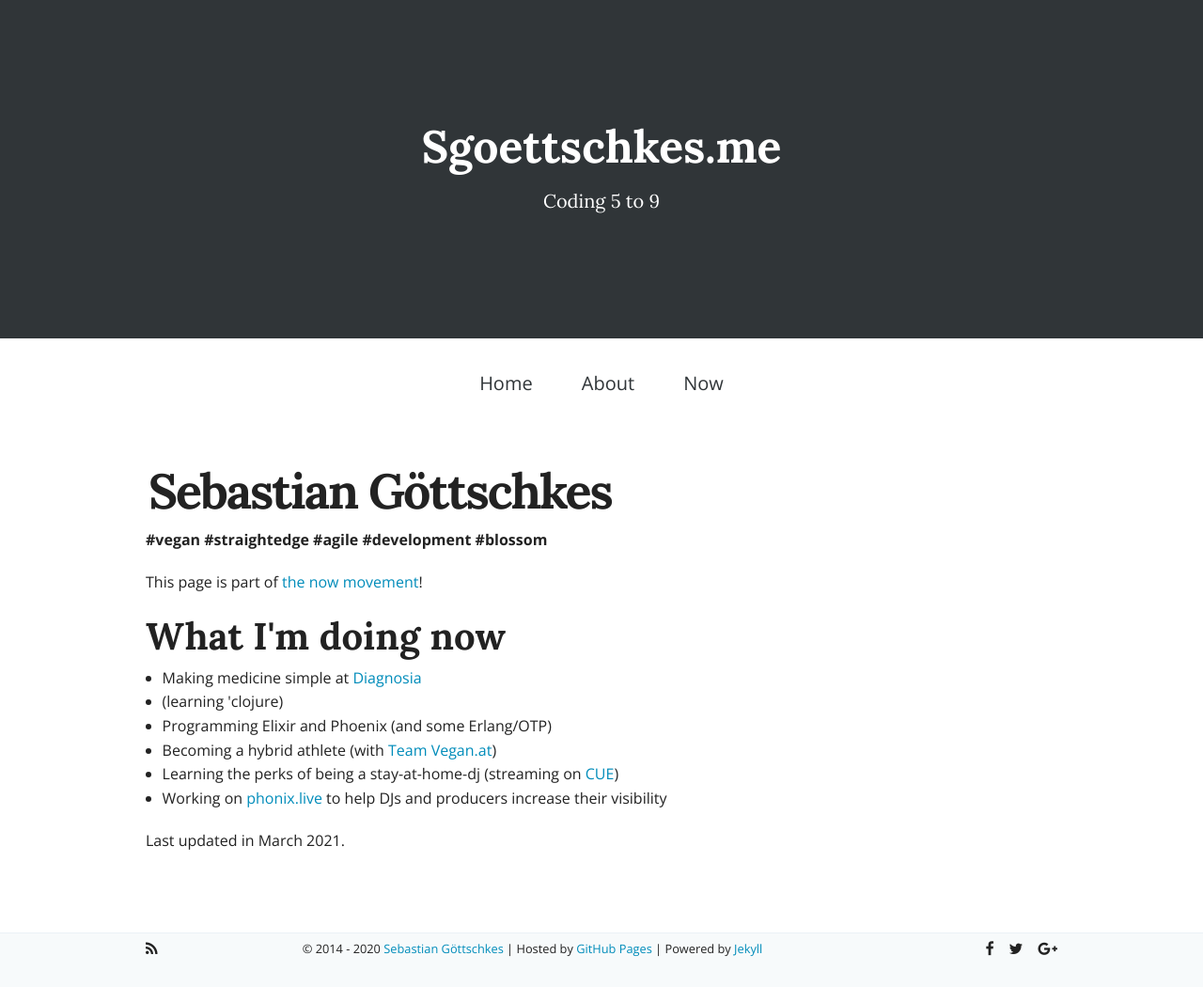
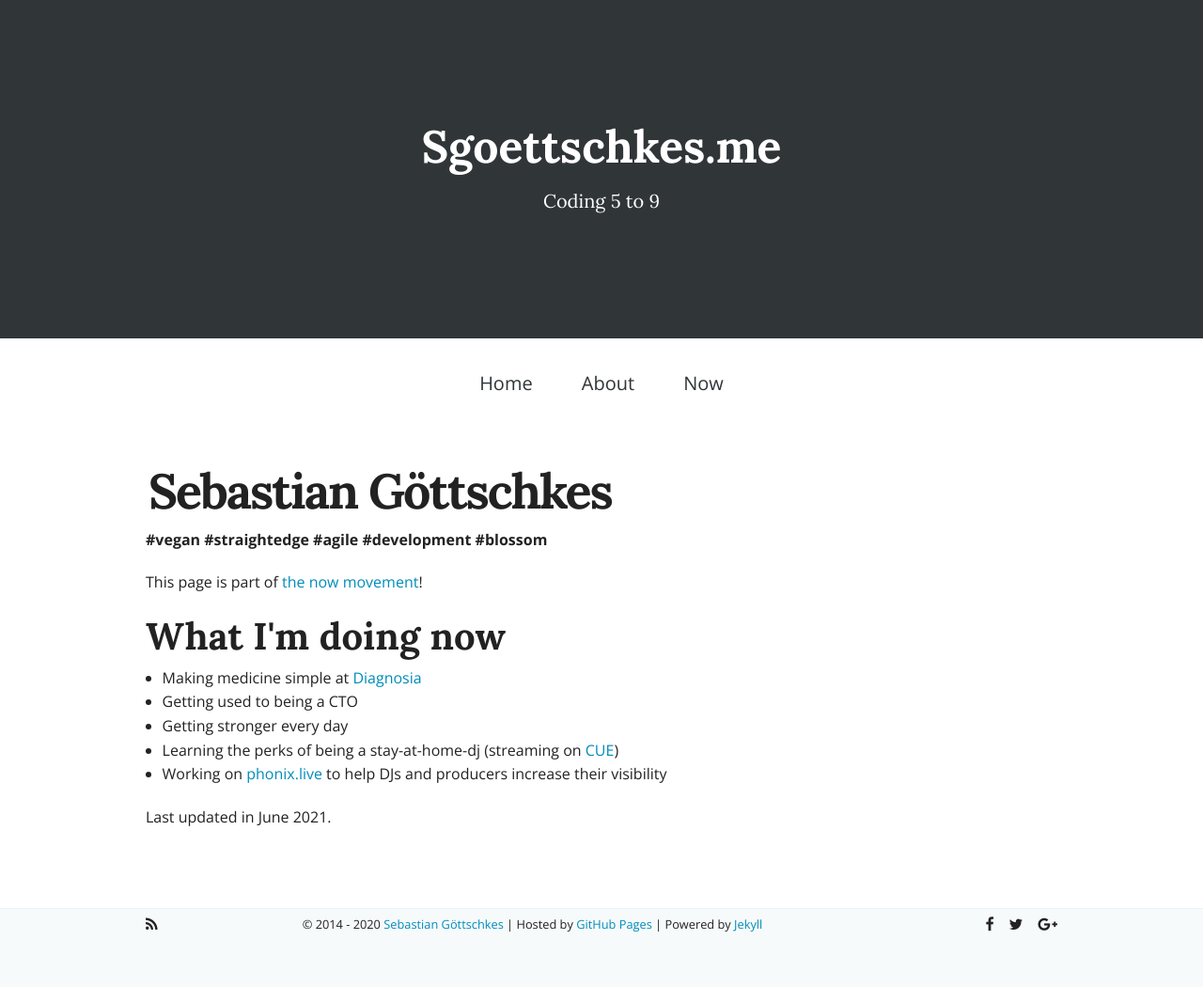
Before and after one commit to Sgoettschkes/sgoettschkes.github.io, a Jekyll site: the page built from now.html, in a window 1280 px wide. Shown: the whole page at 94% size. Built offline with Jekyll 4.4.1, drawn with Linux system fonts in a browser that asks for light colours; nearby versions of some CDN libraries; after the commit the page ends 1024 px from its top, so only the background shows below that.

Commit message:
Update /now page

```diff
--- a/_data/now.yml
+++ b/_data/now.yml
@@ -1,6 +1,5 @@
 - Making medicine simple at <a href="http://www.diagnosia.com">Diagnosia</a>
-- "(learning 'clojure)"
-- Programming Elixir and Phoenix (and some Erlang/OTP)
-- Becoming a hybrid athlete (with <a href="http://www.teamvegan.at">Team Vegan.at</a>)
+- Getting used to being a CTO
+- Getting stronger every day
 - "Learning the perks of being a stay-at-home-dj (streaming on <a href=\"https://www.cue.live/player/MateoGrando\">CUE</a>)"
 - Working on <a href="https://phonix.live">phonix.live</a> to help DJs and producers increase their visibility
--- a/now.html
+++ b/now.html
@@ -15,4 +15,4 @@ title: Now
     {% endfor %}
 </ul>
 
-<p>Last updated in March 2021.<p>
+<p>Last updated in June 2021.<p>
```
